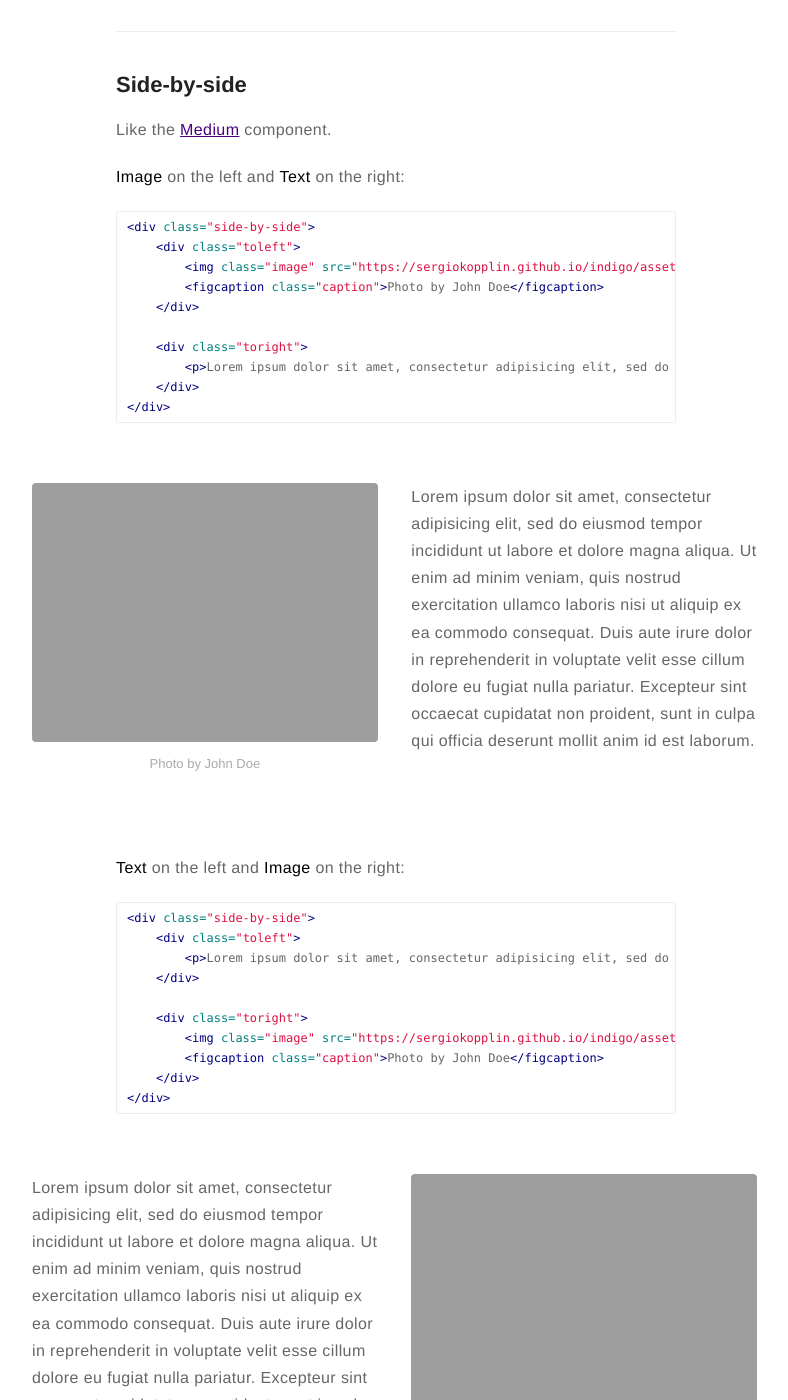
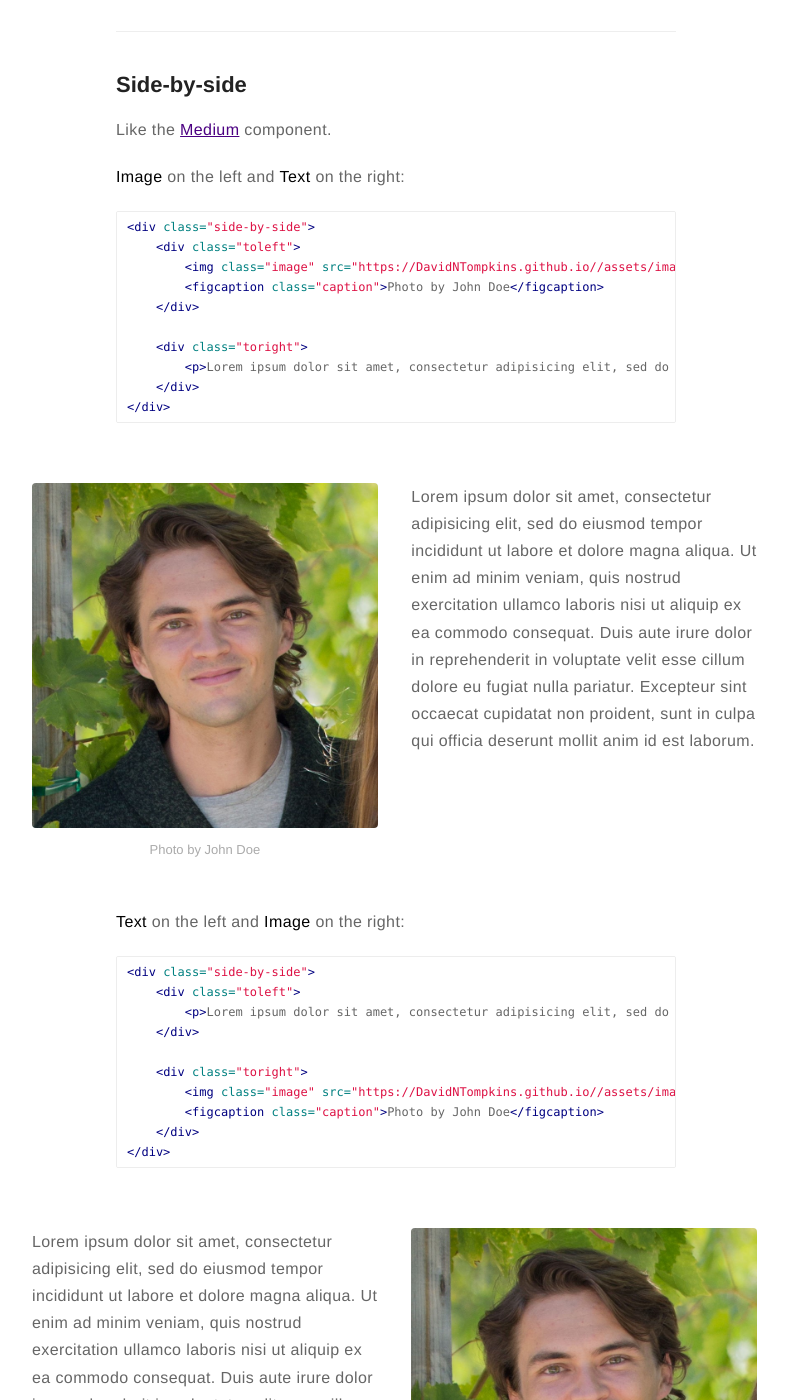
Before and after one commit to DavidNTompkins/DavidNTompkins.github.io, a Jekyll site: the page built from _posts/2015-02-24-markdown-extra-components.markdown, in a window 1280 px wide and 1400 px high, scrolled down 1068 px. Shown: the whole window, without its empty margins (244-1032 px from the left). Built offline with Jekyll 4.4.1, drawn with Linux system fonts in a browser that asks for light colours; comment, search, counter and statistics services are not loaded; part of the change alters nothing that is shown.

Commit message:
swapped headshot

```diff
--- a/_config.yml
+++ b/_config.yml
@@ -8,15 +8,15 @@ description: David Tompkins - contact and more
 # if it's an external image, update below for true
 # better with square images
 external-image: false
-picture: assets/images/david.webm
+picture: assets/images/dnt32_headshot.jpg
 
 # If you want to include your resume, set to true
 # and specify source (external or local).
-resume: true
+resume: false
 resume-external: true
 resume-url: https://google.com/?q=my+resume
 
-url: https://sergiokopplin.github.io/indigo
+url: https://DavidNTompkins.github.io/
 # your url: https://USERNAME.github.io
 
 permalink: /:title/
```
Also changed, not shown: assets/images/dnt32_headshot.jpg (added), 1 other file.
